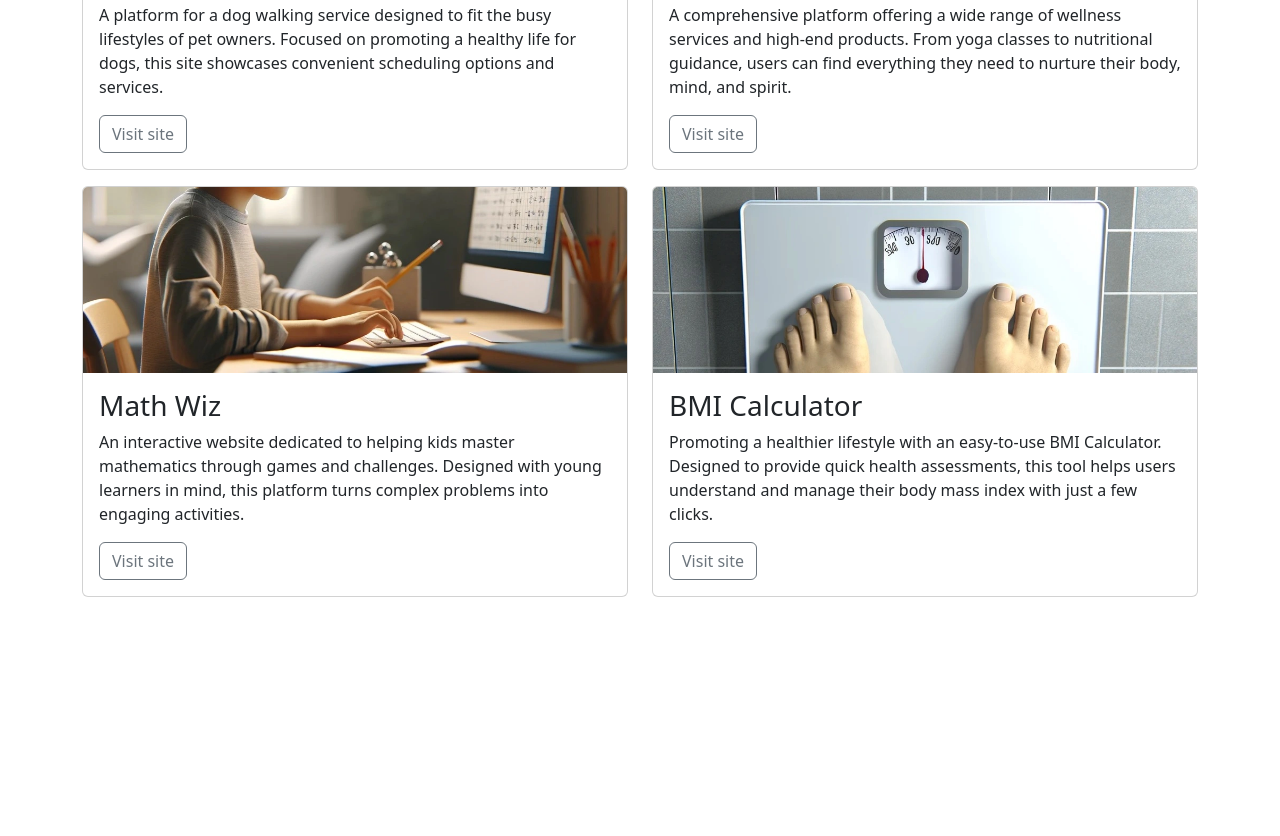
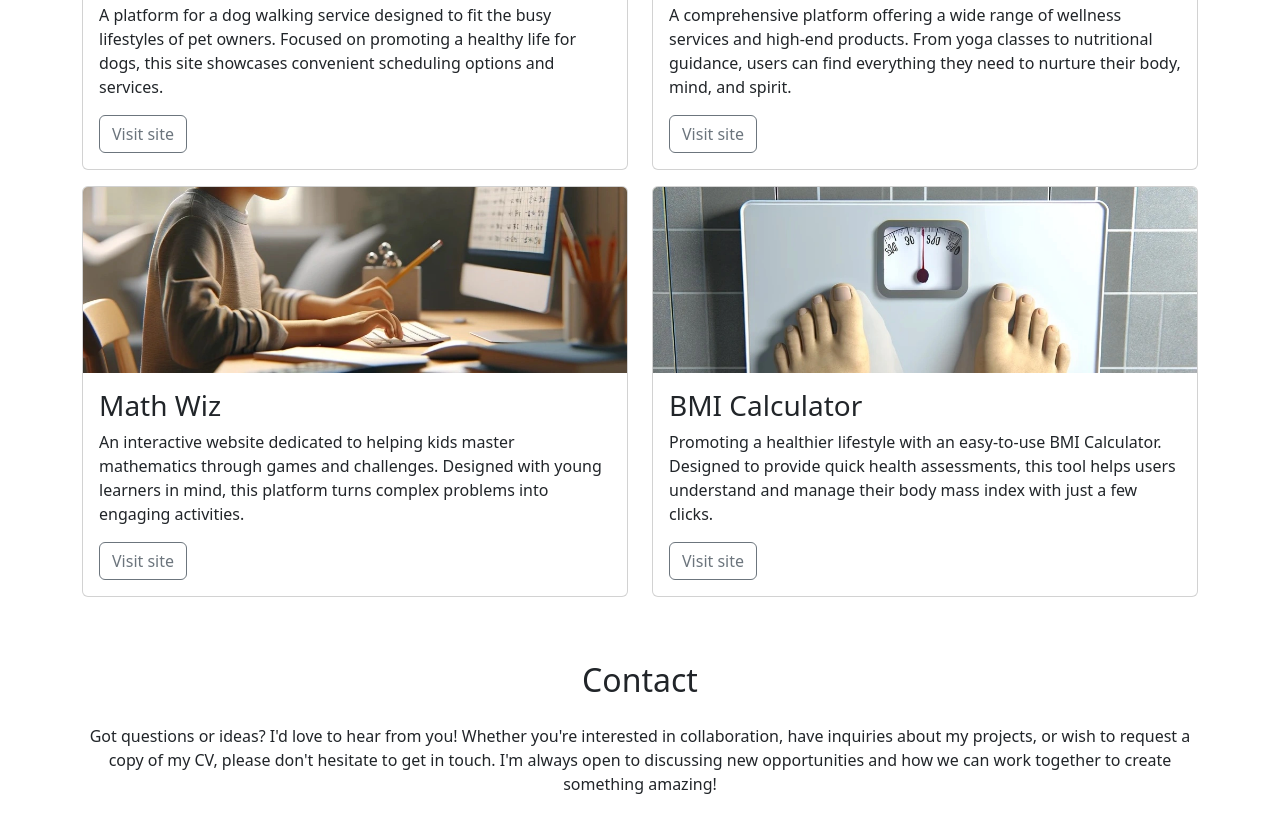
Before and after one commit to creatvie-introvert/portfolio-bootstrap, a plain HTML site: page index.html in a window 1280 px wide. Shown: the part 1238-2074 px from the top of the page. Before the commit the page ends 1875 px from the top, so only its background shows below. Drawn offline with nearby package versions, Linux system fonts and the light colour scheme.

Commit message:
Add contact section

```diff
--- a/index.html
+++ b/index.html
@@ -183,6 +183,22 @@
 
     </main>
 
+    <!-- Contact section -->
+    <footer id="contact" class="container">
+        <div class="row justify-content-center">
+            <div class="col-12 text-center my-4">
+                <h2 class="dispay-5">Contact</h2>
+                <p class="mt-4">Got questions or ideas? I'd love to hear from you! Whether you're interested in
+                    collaboration, have inquiries about my projects, or wish to request a copy of my CV, please don't
+                    hesitate to get in touch. I'm always open to discussing new opportunities and how we can work
+                    together to create something amazing!</p>
+            </div>
+            <div class="col-12 col-md-10 col-lg-8">
+                <!-- Add your form here -->
+            </div>
+        </div>
+    </footer>
+
     <!-- Bootstrap JS script -->
     <script src="https://cdn.jsdelivr.net/npm/bootstrap@5.3.6/dist/js/bootstrap.bundle.min.js"
         integrity="sha384-j1CDi7MgGQ12Z7Qab0qlWQ/Qqz24Gc6BM0thvEMVjHnfYGF0rmFCozFSxQBxwHKO"
```
